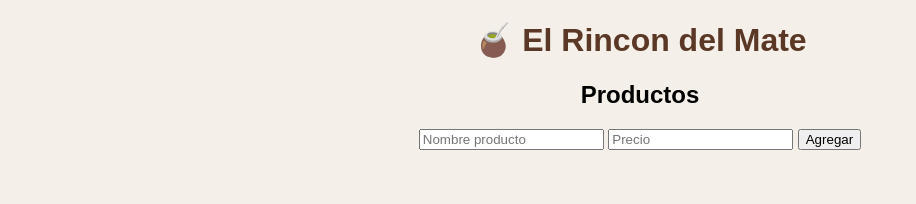
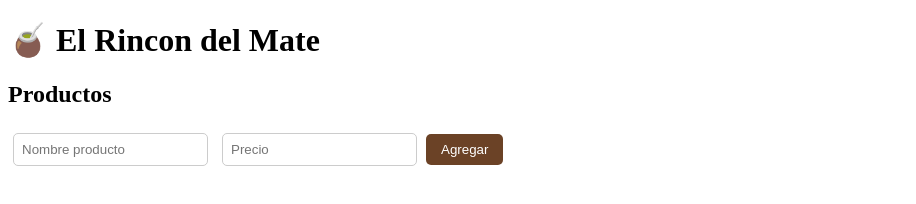
Before and after one commit to Alexai-20/ElrincondelMati, a website: page frontend/index.html in a window 1280 px wide. Shown: the whole page, without its empty margins (0-916 px from the left). Drawn offline with Linux system fonts and the light colour scheme; no server answers.

Commit message:
Mejora estilos visuales de la interfaz

```diff
--- a/frontend/style.css
+++ b/frontend/style.css
@@ -1,13 +1,19 @@
-body{
-font-family:Arial;
-background:#f4efe8;
-text-align:center;
+button {
+    background-color: #6b4226;
+    color: white;
+    border: none;
+    padding: 8px 15px;
+    border-radius: 5px;
+    cursor: pointer;
 }
 
-h1{
-color:#5b3825;
+button:hover {
+    background-color: #4b2e18;
 }
 
-li{
-margin:10px;
+input {
+    padding: 8px;
+    margin: 5px;
+    border-radius: 5px;
+    border: 1px solid #ccc;
 }
```
